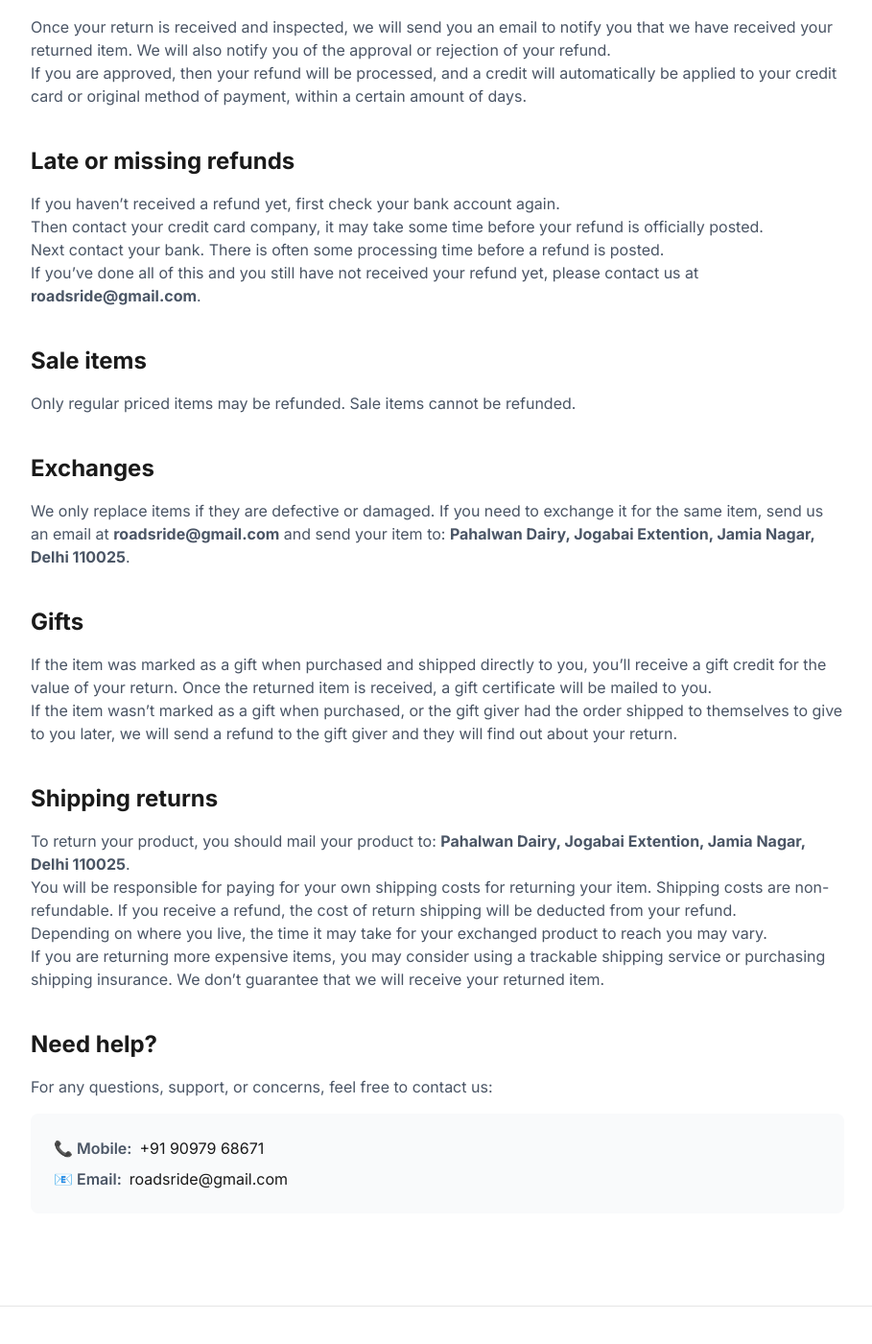
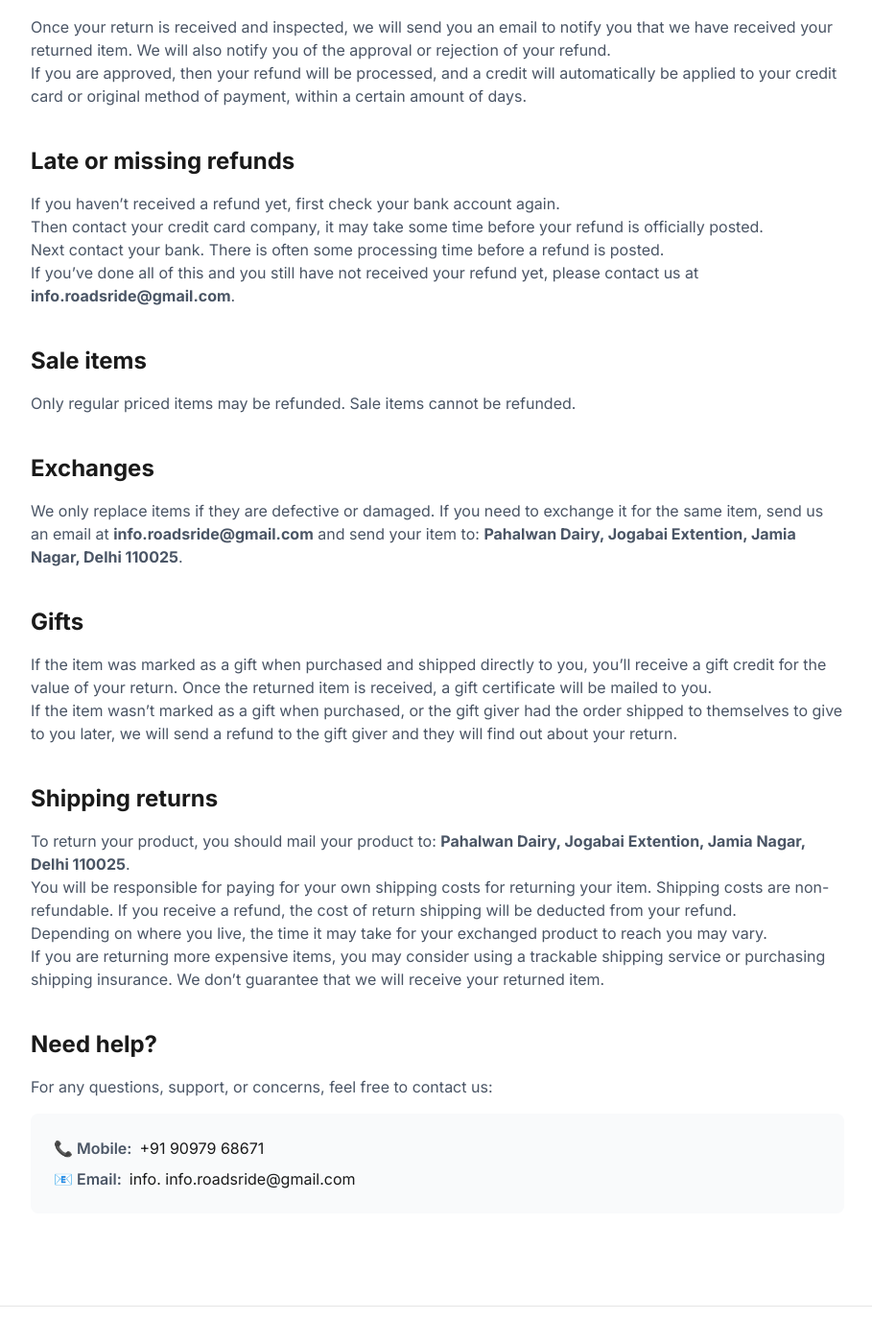
Before and after one commit to inforoadsride-4811/roadsride, a Next.js app: page /refund-policy in a window 1280 px wide. Shown: the part 941-2341 px from the top of the page at 96% size, without its empty margins (184-1093 px from the left). Built offline with nearby package versions, Linux system fonts and the light colour scheme; no server answers.

Commit message:
Update page.js

```diff
--- a/src/app/refund-policy/page.js
+++ b/src/app/refund-policy/page.js
@@ -51,7 +51,7 @@ export default function RefundPolicyPage() {
         <p>Then contact your credit card company, it may take some time before your refund is officially posted.</p>
         <p>Next contact your bank. There is often some processing time before a refund is posted.</p>
         <p>
-          If you’ve done all of this and you still have not received your refund yet, please contact us at <strong>roadsride@gmail.com</strong>.
+          If you’ve done all of this and you still have not received your refund yet, please contact us at <strong>  info.roadsride@gmail.com</strong>.
         </p>
 
         <h2 className="mt-10 mb-4 text-2xl font-bold text-brand-black">Sale items</h2>
@@ -59,7 +59,7 @@ export default function RefundPolicyPage() {
 
         <h2 className="mt-10 mb-4 text-2xl font-bold text-brand-black">Exchanges</h2>
         <p>
-          We only replace items if they are defective or damaged. If you need to exchange it for the same item, send us an email at <strong>roadsride@gmail.com</strong> and send your item to: <strong>Pahalwan Dairy, Jogabai Extention, Jamia Nagar, Delhi 110025</strong>.
+          We only replace items if they are defective or damaged. If you need to exchange it for the same item, send us an email at <strong>  info.roadsride@gmail.com</strong> and send your item to: <strong>Pahalwan Dairy, Jogabai Extention, Jamia Nagar, Delhi 110025</strong>.
         </p>
 
         <h2 className="mt-10 mb-4 text-2xl font-bold text-brand-black">Gifts</h2>
@@ -90,7 +90,7 @@ export default function RefundPolicyPage() {
             <span className="font-semibold">📞 Mobile:</span> <a href="tel:+919097968671" className="text-brand-black hover:underline">+91 90979 68671</a>
           </p>
           <p className="flex items-center gap-2">
-            <span className="font-semibold">📧 Email:</span> <a href="mailto:roadsride@gmail.com" className="text-brand-black hover:underline">roadsride@gmail.com</a>
+            <span className="font-semibold">📧 Email:</span> <a href="mailto:info.  info.roadsride@gmail.com" className="text-brand-black hover:underline">info.  info.roadsride@gmail.com</a>
           </p>
         </div>
       </div>
```
